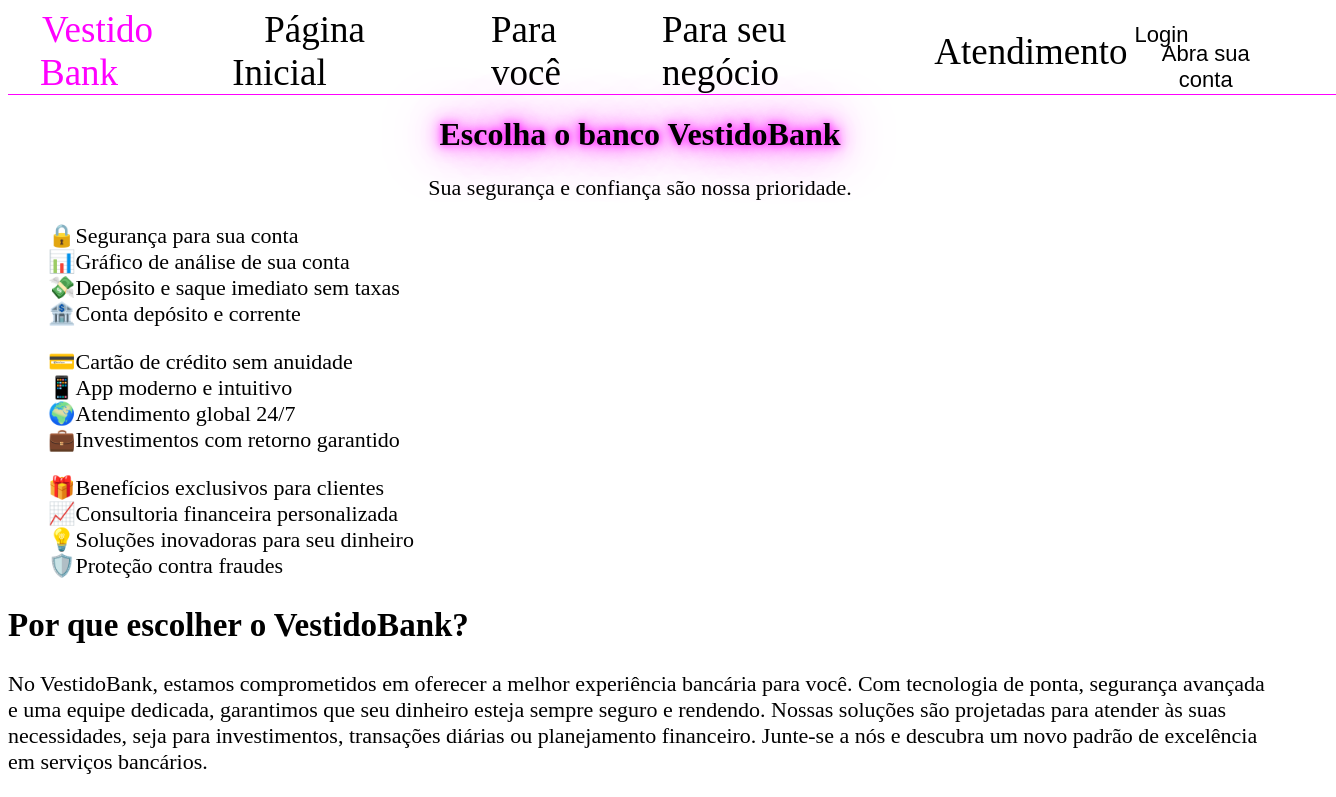
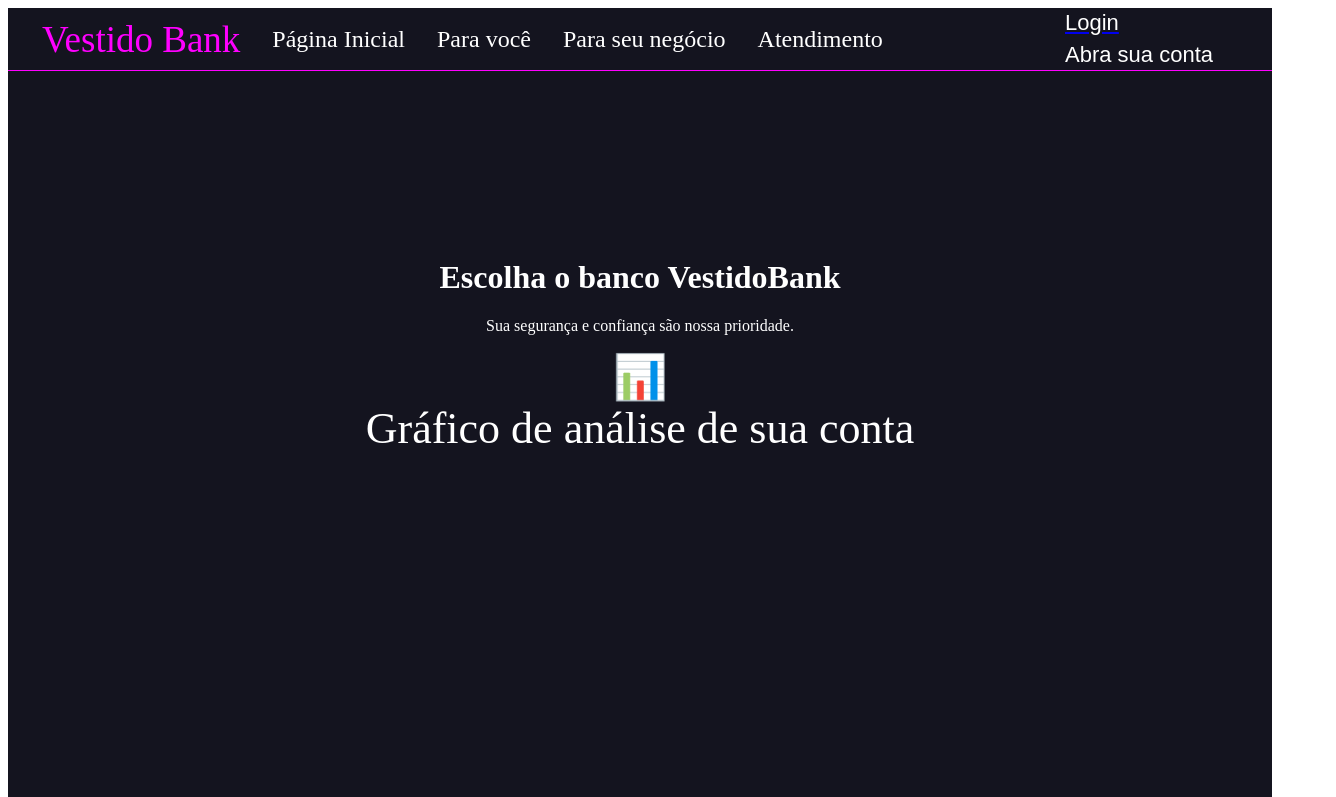
Before and after one commit to lucasnunessg/bank-app, a React (Vite) app in the folder front-end-vestidoBank/: page / in a window 1280 px wide. Shown: the top 797 px of the page, 1336 px wide, since content can reach past the window. Built offline with nearby package versions, Linux system fonts and the light colour scheme.

Commit message:
login pronto

```diff
--- a/front-end-vestidoBank/src/App.tsx
+++ b/front-end-vestidoBank/src/App.tsx
@@ -2,16 +2,20 @@ import { Routes, Route } from 'react-router-dom';
 import "./App.css";
 import Header from "./Components/Header";
 import Home from "./Components/pages/Home";
+import Login from './Components/pages/Login';
 
 function App() {
   return (
-    <div className="flex flex-col min-h-screen">
-      <Header />
+    <div className="flex flex-col min-h-screen bg-[#14141F]">
+    <Header />
+    <div className="flex-grow">
       <Routes>
         <Route path="/" element={<Home />} />
-
+        <Route path="/login" element={<Login />} />
       </Routes>
     </div>
+  </div>
+
   );
 }
 
--- a/front-end-vestidoBank/src/Components/Header.tsx
+++ b/front-end-vestidoBank/src/Components/Header.tsx
@@ -2,40 +2,41 @@ import { Link } from "react-router-dom";
 
 function Header() {
   return (
-    <div className="flex flex-row w-full h-full background-[whitesmoke] items-center justify-between top-0 px-[32px] bg-white shadow-sm border-b-[1px] border-[#FF00FF] border-opacity-10">
+    <div className="flex flex-row w-auto h-100vw items-center  justify-between top-0 px-[32px] bg-white shadow-sm border-b-[1px] border-[#FF00FF] border-opacity-10 ">
       <div className="flex items-center">
         <Link to={"/"} className="no-underline">
-
           <a className="text-[fuchsia] ml-[2px] font-urbanist text-[37px]">
             Vestido Bank
           </a>
         </Link>
 
         <Link to={"/"} className="no-underline">
-          <a className="text-[black] ml-[32px] font-urbanist text-[37px]">
+          <a className="text-[white] ml-[32px] font-urbanist text-[24px]">
             Página Inicial
           </a>
         </Link>
 
-        <a className="text-[black] ml-[32px] font-urbanist text-[37px]">
+        <a className="text-[white] ml-[32px] font-urbanist text-[24px]">
           Para você
         </a>
 
-        <a className="text-[black] ml-[32px] font-urbanist text-[37px]">
+        <a className="text-[white] ml-[32px] font-urbanist text-[24px]">
           Para seu negócio
         </a>
 
-        <a className="text-[black] ml-[32px] font-urbanist text-[37px]">
+        <a className="text-[white] ml-[32px] font-urbanist text-[24px]">
           Atendimento
         </a>
       </div>
 
       <div>
-        <button className="flex items-center mr-[20px] mb-[2px] rounded-full justify-center border-transparent border text-[22px] bg-transparent h-[30px] text-black hover:border-[#FF00FF] hover:bg-[#FF00FF] transition-all duration-300">
+        <Link to={"/login"}>
+          <button className="flex items-center mr-[20px] mb-[2px] rounded-full  justify-center border-transparent border text-[22px] bg-transparent h-[30px] text-[white] hover:border-[#FF00FF] hover:bg-[#FF00FF] transition-all duration-300">
             Login
           </button>
+        </Link>
 
-        <button className="flex items-center mr-[20px] rounded-full justify-center border-transparent border text-[22px] bg-transparent h-[30px] text-black hover:border-[#FF00FF] hover:bg-[#FF00FF] transition-all duration-300">
+        <button className="flex items-center mr-[20px] rounded-full justify-center border-transparent border text-[22px] bg-transparent h-[30px] text-[white] hover:border-[#FF00FF] hover:bg-[#FF00FF] transition-all duration-300">
           Abra sua conta
         </button>
       </div>
--- a/front-end-vestidoBank/src/Components/pages/Home.tsx
+++ b/front-end-vestidoBank/src/Components/pages/Home.tsx
@@ -1,112 +1,94 @@
+import { useState, useEffect, useCallback } from "react";
+
 function Home() {
+  const cards = [
+    {
+      icon: "🔒",
+      text: "Segurança para sua conta",
+    },
+    {
+      icon: "📊",
+      text: "Gráfico de análise de sua conta",
+    },
+    {
+      icon: "💸",
+      text: "Depósito e saque imediato sem taxas",
+    },
+    {
+      icon: "🏦",
+      text: "Conta depósito e corrente",
+    },
+    {
+      icon: "💳",
+      text: "Cartão de crédito sem anuidade",
+    },
+    {
+      icon: "📱",
+      text: "App moderno e intuitivo",
+    },
+    {
+      icon: "🌍",
+      text: "Atendimento global 24/7",
+    },
+    {
+      icon: "💼",
+      text: "Investimentos com retorno garantido",
+    },
+    {
+      icon: "🎁",
+      text: "Benefícios exclusivos para clientes",
+    },
+    {
+      icon: "📈",
+      text: "Consultoria financeira personalizada",
+    },
+    {
+      icon: "💡",
+      text: "Soluções inovadoras para seu dinheiro",
+    },
+    {
+      icon: "🛡️",
+      text: "Proteção contra fraudes",
+    },
+  ];
+
+  const [currentCard, setCurrentCard] = useState(0);
+
+  // Wrap nextCard in useCallback to memoize it
+  const nextCard = useCallback(() => {
+    setCurrentCard((prev) => (prev + 1) % cards.length);
+  }, [cards.length]);
+
+  // Wrap prevCard in useCallback to memoize it
+
+  // Automatic slide every 5 seconds
+  useEffect(() => {
+    const interval = setInterval(nextCard, 5000);
+    return () => clearInterval(interval);
+  }, [nextCard]);
+
   return (
-    <div className="min-h-screen h-screen background-[whitesmoke] from-blue-900 to-blue-700 text-white font-sans">
-      <div>
-        <header className="text-center pt-10">
-          <h1 className="text-4xl font-bold intense-glow">
-            Escolha o banco VestidoBank
-          </h1>
-          <p className="mt-2 text-lg text-blue-200 text-[22px]">
-            Sua segurança e confiança são nossa prioridade.
-          </p>
-        </header>
+    <div className="min-h-screen h-screen bg-[#14141F] text-[white] font-sans flex flex-col items-center justify-center overflow-hidden">
+      <header className="text-center mt-[-250px]">
+        <h1 className="text-4xl font-bold mb-4 text-[white]">Escolha o banco VestidoBank</h1>
+        <p className="text-lg text-gray-400">Sua segurança e confiança são nossa prioridade.</p>
+      </header>
 
-        <div className="mt-12 p-6 bg-white/10 backdrop-blur-md rounded-lg shadow-lg text-[22px]">
-          <ul className="space-y-4">
-            <li className="flex items-center space-x-4">
-              <span className="text-2xl text-blue-300">🔒</span>
-              <span className="text-lg">Segurança para sua conta</span>
-            </li>
-            <li className="flex items-center space-x-4">
-              <span className="text-2xl text-blue-300">📊</span>
-              <span className="text-lg">Gráfico de análise de sua conta</span>
-            </li>
-            <li className="flex items-center space-x-4">
-              <span className="text-2xl text-blue-300">💸</span>
-              <span className="text-lg">
-                Depósito e saque imediato sem taxas
-              </span>
-            </li>
-            <li className="flex items-center space-x-4">
-              <span className="text-2xl text-blue-300">🏦</span>
-              <span className="text-lg">Conta depósito e corrente</span>
-            </li>
-          </ul>
+      <div className="relative w-full max-w-4xl">
+        {/* Card */}
+        <div className="p-12 bg-white/10 backdrop-blur-md rounded-lg shadow-lg transition-all duration-500 flex justify-center items-center">
+          <div className="flex flex-col items-center space-y-4">
+            <span className="text-6xl text-[44px]">{cards[currentCard].icon}</span>
+            <span className="text-2xl text-[44px]">{cards[currentCard].text}</span>
+          </div>
         </div>
 
-        <div className="mt-8 p-6 bg-white/10 backdrop-blur-md rounded-lg shadow-lg text-[22px]">
-          <ul className="space-y-4">
-            <li className="flex items-center space-x-4">
-              <span className="text-2xl text-blue-300">💳</span>
-              <span className="text-lg">Cartão de crédito sem anuidade</span>
-            </li>
-            <li className="flex items-center space-x-4">
-              <span className="text-2xl text-blue-300">📱</span>
-              <span className="text-lg">App moderno e intuitivo</span>
-            </li>
-            <li className="flex items-center space-x-4">
-              <span className="text-2xl text-blue-300">🌍</span>
-              <span className="text-lg">Atendimento global 24/7</span>
-            </li>
-            <li className="flex items-center space-x-4">
-              <span className="text-2xl text-blue-300">💼</span>
-              <span className="text-lg">
-                Investimentos com retorno garantido
-              </span>
-            </li>
-          </ul>
-        </div>
 
-        <div className="mt-8 p-6 bg-white/10 backdrop-blur-md rounded-lg shadow-lg text-[22px]">
-          <ul className="space-y-4">
-            <li className="flex items-center space-x-4">
-              <span className="text-2xl text-blue-300">🎁</span>
-              <span className="text-lg">
-                Benefícios exclusivos para clientes
-              </span>
-            </li>
-            <li className="flex items-center space-x-4">
-              <span className="text-2xl text-blue-300">📈</span>
-              <span className="text-lg">
-                Consultoria financeira personalizada
-              </span>
-            </li>
-            <li className="flex items-center space-x-4">
-              <span className="text-2xl text-blue-300">💡</span>
-              <span className="text-lg">
-                Soluções inovadoras para seu dinheiro
-              </span>
-            </li>
-            <li className="flex items-center space-x-4">
-              <span className="text-2xl text-blue-300">🛡️</span>
-              <span className="text-lg">Proteção contra fraudes</span>
-            </li>
-          </ul>
-        </div>
-
-        <div className="mt-8 p-6 bg-white/10 backdrop-blur-md rounded-lg shadow-lg text-[22px]">
-          <h2 className="text-2xl font-bold mb-4">
-            Por que escolher o VestidoBank?
-          </h2>
-          <p className="text-lg">
-            No VestidoBank, estamos comprometidos em oferecer a melhor
-            experiência bancária para você. Com tecnologia de ponta, segurança
-            avançada e uma equipe dedicada, garantimos que seu dinheiro esteja
-            sempre seguro e rendendo. Nossas soluções são projetadas para
-            atender às suas necessidades, seja para investimentos, transações
-            diárias ou planejamento financeiro. Junte-se a nós e descubra um
-            novo padrão de excelência em serviços bancários.
-          </p>
-        </div>
-
-        <div className="text-center mt-12">
-          <a className="bg-blue-500 hover:bg-blue-600 text-white font-semibold py-3 px-8 rounded-full shadow-lg transition-all transform hover:scale-105 cursor-pointer">
-            Abra sua conta com a Vestido Bank
-          </a>
-        </div>
       </div>
 
+      <div className="text-center mt-12">
 
+      </div>
     </div>
   );
 }
--- a/front-end-vestidoBank/tailwind.config.js
+++ b/front-end-vestidoBank/tailwind.config.js
@@ -2,10 +2,39 @@
 export default {
   content: [
     './index.html',
-    './src/**/*.{js,ts,jsx,tsx}',
+    './src/**/**/*.{js,ts,jsx,tsx}',
   ],
   theme: {
-    extend: {},
+    extend: {
+      colors: {
+        // Cores principais do código
+        primary: "#14141F", // Cor de fundo principal
+        secondary: "#8A8AA0", // Cor secundária (textos e bordas)
+        sidebar: "rgba(255, 255, 255, 1)",
+        contentDashboard: "rgba(245, 247, 250, 1)",
+
+        // Cores de texto
+        textPrimary: "#FFFFFF", // Cor de texto principal (branco)
+        textSecondary: "#8A8AA0", // Cor de texto secundário (cinza)
+        textSideBar: "rgba(137, 137, 137, 1)",
+        textSidebarOnClick: "rgba(100, 0, 170, 1)", // Cor de texto da sidebar
+        textNameSide: "rgba(0, 0, 0, 1)",
+        textDivSidebar: "rgba(35, 35, 35, 1)",
+        textDashboardActive: "rgba(150, 0, 255, 1)" ,
+
+
+        // Cores de fundo
+        background: "#14141F", // Cor de fundo geral
+        foreground: "#8A8AA0", // Cor de texto e detalhes
+
+        // Cores de interação
+        accent: "#C133FF", // Cor de destaque para botões ou links
+      },
+      fontFamily: {
+        urbanist: ['Urbanist', 'sans-serif', 'Inter'],
+        inter: ['Inter', 'sans-serif'],
+      },
+    },
   },
   plugins: [],
-};
+}
```
Also changed, not shown: front-end-vestidoBank/src/Components/pages/Login.tsx (+27 -13 lines). Lines whose indentation alone changed are shown as unchanged.
